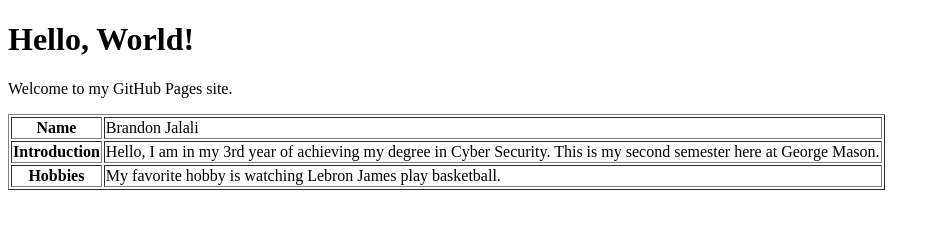
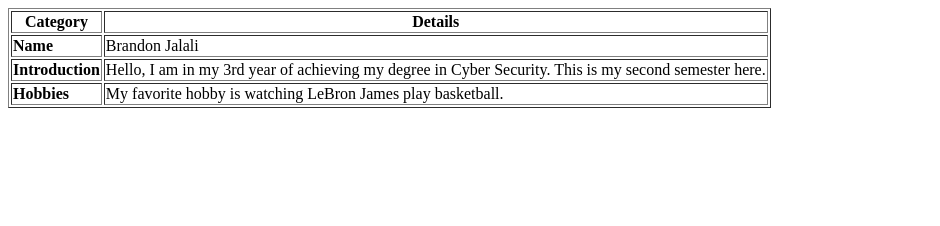
Before and after one commit to Brajal1/BrandonJal, a plain HTML site: page index.html in a window 1280 px wide. Shown: the whole page, without its empty margins (0-940 px from the left). Drawn offline with Linux system fonts and the light colour scheme.

Commit message:
Update index.html

```diff
--- a/index.html
+++ b/index.html
@@ -4,25 +4,25 @@
     <title>My GitHub Page</title>
 </head>
 <body>
-    <h1>Hello, World!</h1>
-    <p>Welcome to my GitHub Pages site.</p>
-</body>
 
-<table border="1">
+    <table border="1">
         <tr>
-            <th>Name</th>
+            <th>Category</th>
+            <th>Details</th>
+        </tr>
+        <tr>
+            <td><strong>Name</strong></td>
             <td>Brandon Jalali</td>
         </tr>
         <tr>
-            <th>Introduction</th>
-            <td>Hello, I am in my 3rd year of achieving my degree in Cyber Security. This is my second semester here at George Mason.</td>
+            <td><strong>Introduction</strong></td>
+            <td>Hello, I am in my 3rd year of achieving my degree in Cyber Security. This is my second semester here.</td>
         </tr>
         <tr>
-            <th>Hobbies</th>
-            <td>My favorite hobby is watching Lebron James play basketball.</td>
+            <td><strong>Hobbies</strong></td>
+            <td>My favorite hobby is watching LeBron James play basketball.</td>
         </tr>
     </table>
 
 </body>
 </html>
-</html>
```
